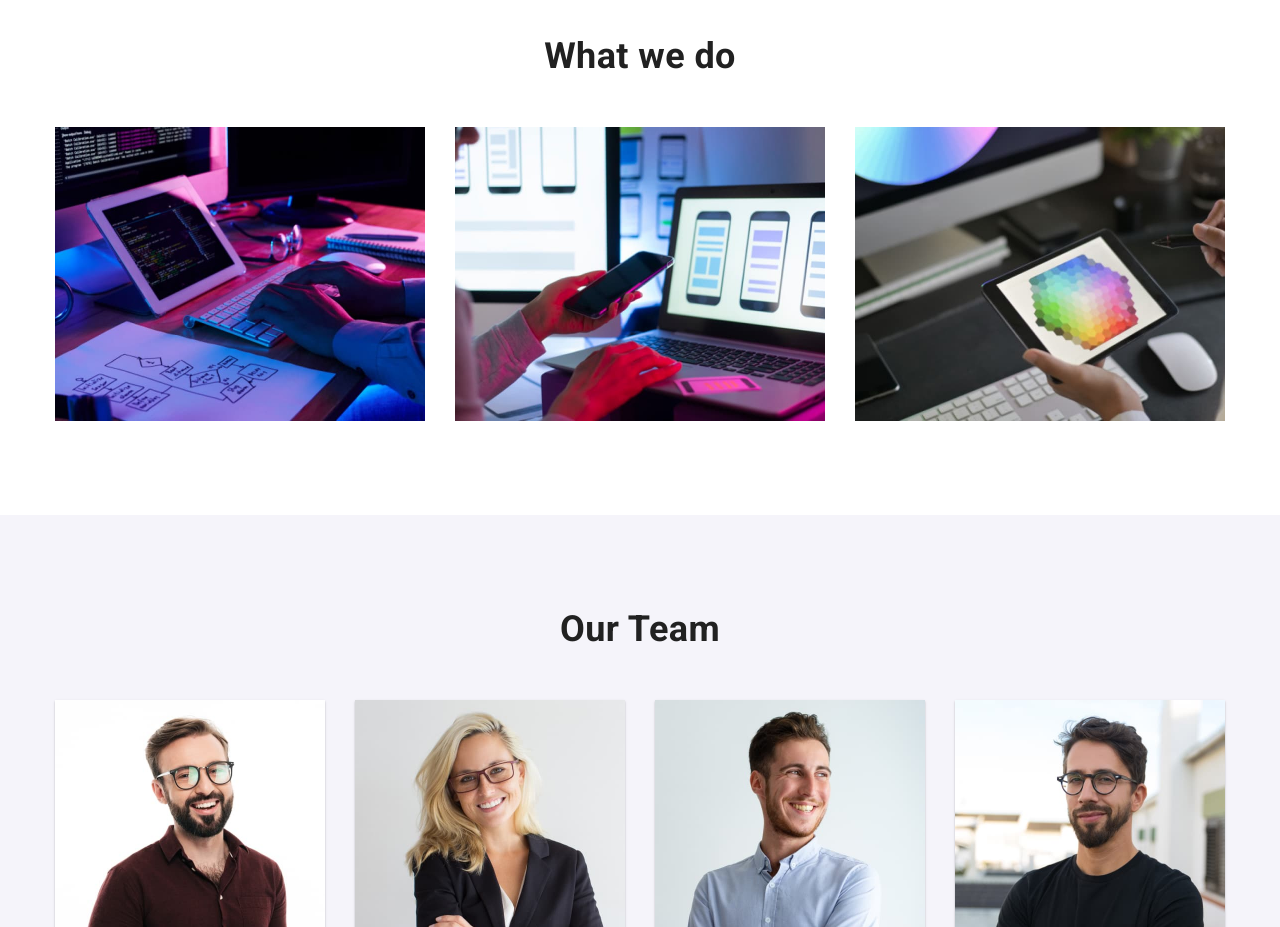
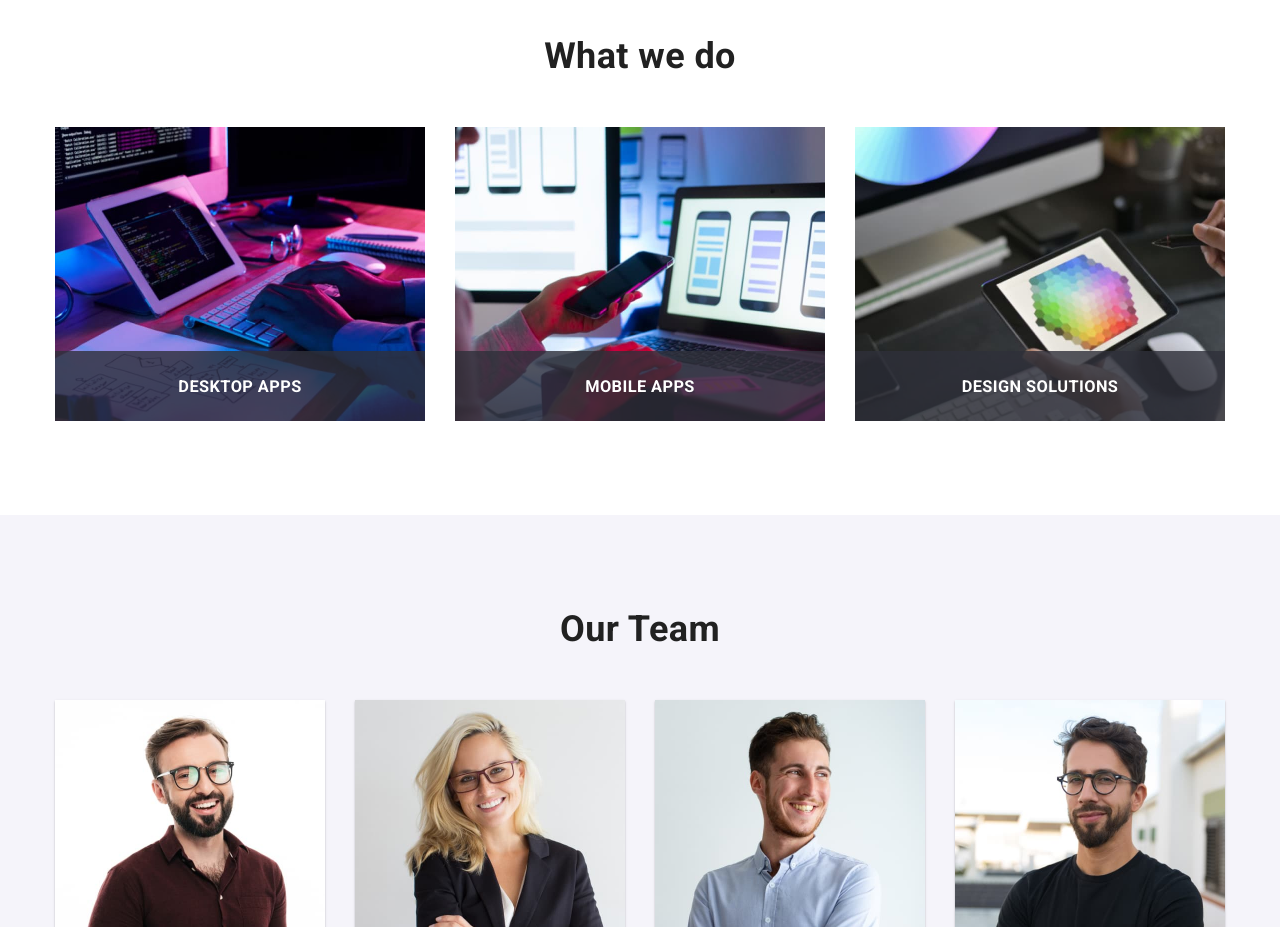
Before and after one commit to april067/hw, a plain HTML site: page index.html in a window 1280 px wide. Shown: the part 1080-2007 px from the top of the page. Drawn offline with nearby package versions, Linux system fonts and the light colour scheme.

Commit message:
services-subject

```diff
--- a/css/styles.css
+++ b/css/styles.css
@@ -302,15 +302,28 @@ img {
 	display: flex;
 }
 
-/* .services-item {
-} */
+.services-item {
+	position: relative;
+}
 
 .services-item:not(:last-child) {
 	margin-right: 30px;
 }
 
-/* .services-img {
-} */
+.services-desc {
+	position: absolute;
+	bottom: 0;
+	left: 0;
+
+	width: 370px;
+	height: 70px;
+	padding: 27px 0;
+
+	background-color: rgb(47, 48, 58, 0.8);
+	color: var(--design-white-color);
+	text-align: center;
+	text-transform: uppercase;
+}
 
 /* --------------------- END SERVICES --------------------- */
 
--- a/index.html
+++ b/index.html
@@ -129,6 +129,9 @@
 								alt="coding"
 								width="370"
 							/>
+							<div class="services-desc">
+								<h3 class="services-subject">DESKTOP APPS</h3>
+							</div>
 						</li>
 						<li class="services-item">
 							<img
@@ -137,6 +140,9 @@
 								alt="testing"
 								width="370"
 							/>
+							<div class="services-desc">
+								<h3 class="services-subject">Mobile APPS</h3>
+							</div>
 						</li>
 						<li class="services-item">
 							<img
@@ -145,6 +151,9 @@
 								alt="designing"
 								width="370"
 							/>
+							<div class="services-desc">
+								<h3 class="services-subject">DESIGN SOLUTIONS</h3>
+							</div>
 						</li>
 					</ul>
 				</div>
```
Also changed, not shown: portfolio.html (+47 -8 lines).
